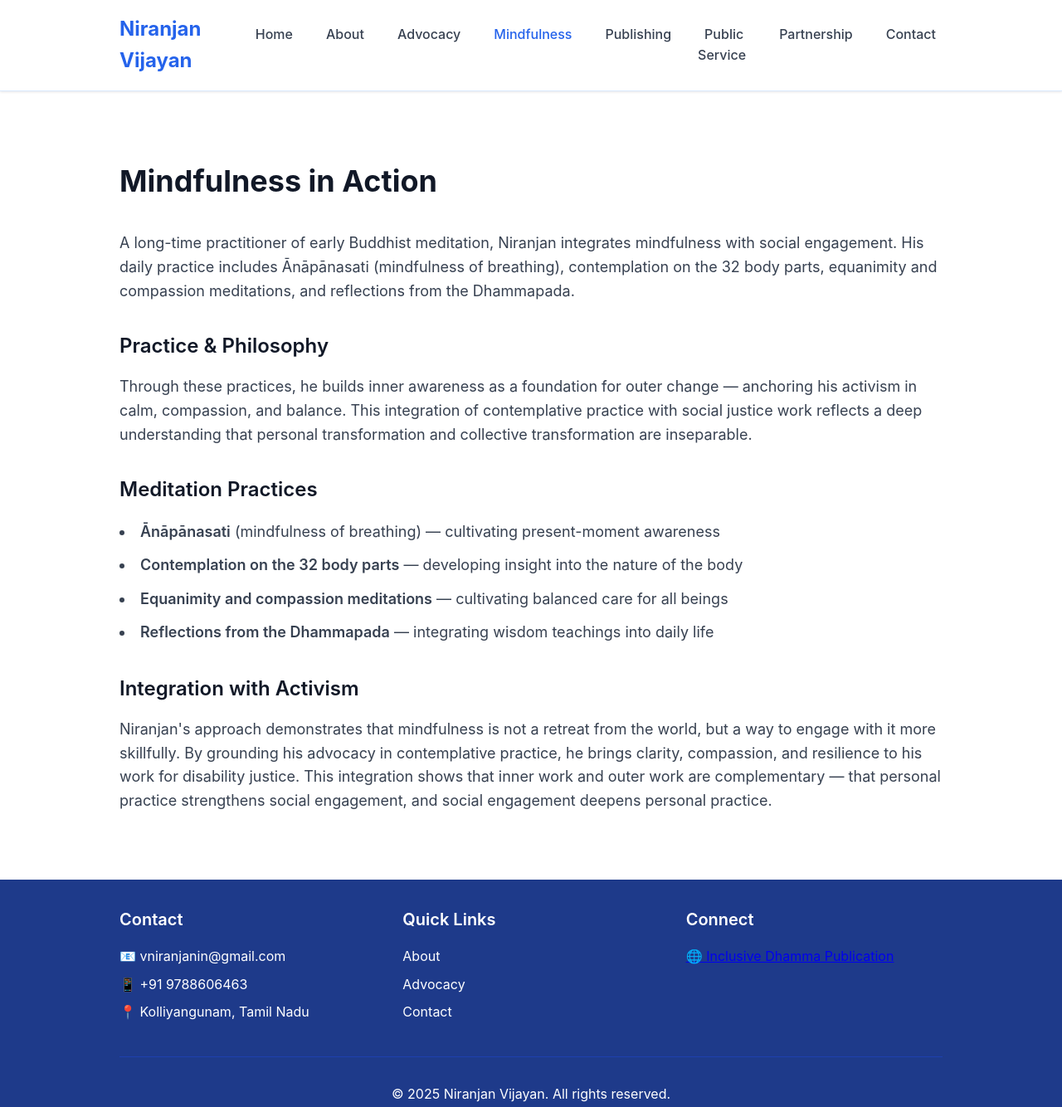
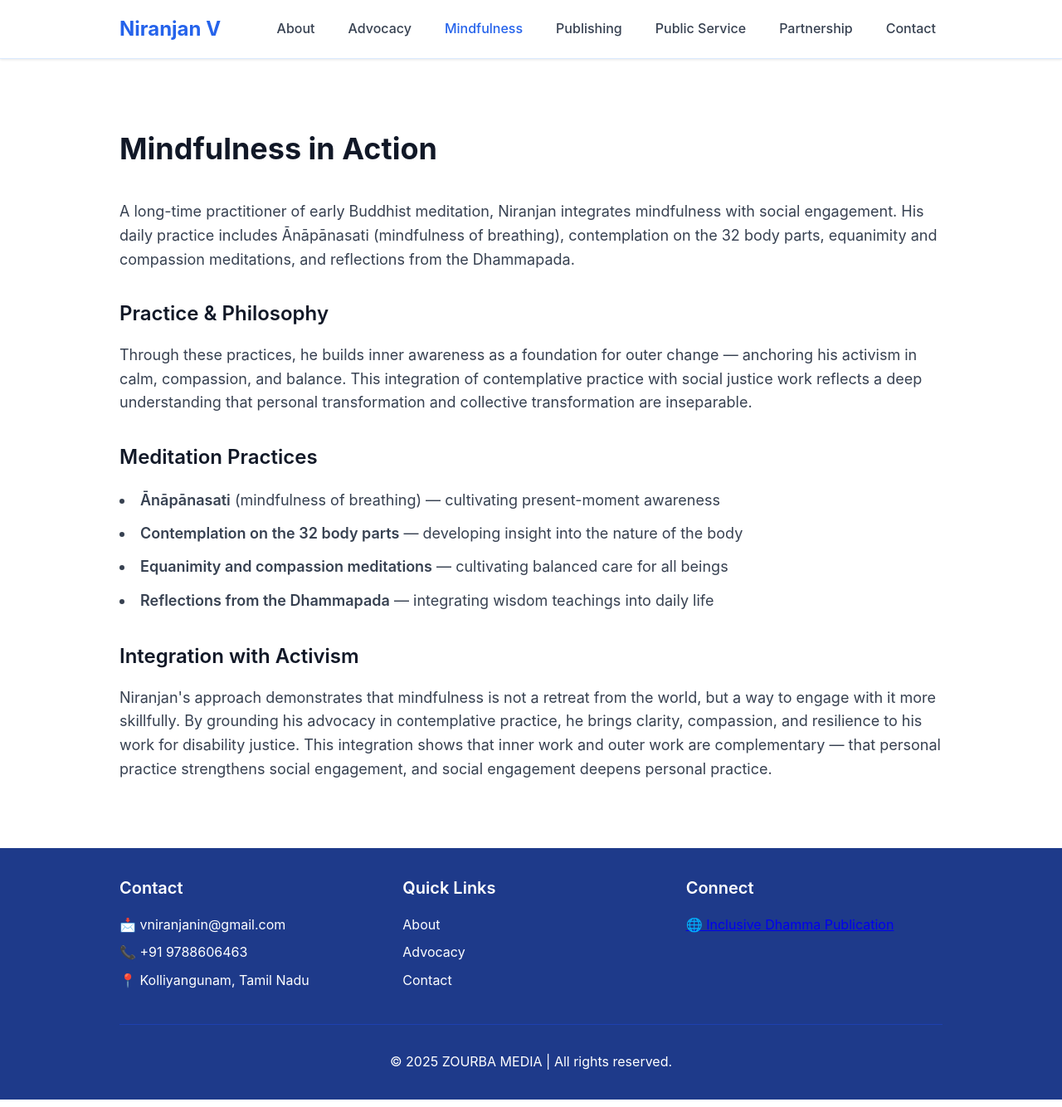
Before and after one commit to Solfeggi-o/niranjan, a website: page mindfulness.html in a window 1280 px wide. Shown: the whole page at 83% size. Drawn offline with Linux system fonts and the light colour scheme.

Commit message:
Update mindfulness.html

```diff
--- a/mindfulness.html
+++ b/mindfulness.html
@@ -13,9 +13,8 @@
     <header class="header" role="banner">
         <nav class="nav container" aria-label="Main navigation">
             <div class="nav-container">
-                <a href="index.html" class="logo">Niranjan Vijayan</a>
+                <a href="index.html" class="logo">Niranjan V</a>
                 <ul class="nav-links desktop-nav" role="list">
-                    <li><a href="index.html">Home</a></li>
                     <li><a href="about.html">About</a></li>
                     <li><a href="advocacy.html">Advocacy</a></li>
                     <li><a href="mindfulness.html" class="active">Mindfulness</a></li>
@@ -89,8 +88,8 @@
                 <div>
                     <h2 class="footer-title">Contact</h2>
                     <address class="footer-address">
-                        <p><a href="mailto:vniranjanin@gmail.com">📧 vniranjanin@gmail.com</a></p>
-                        <p><a href="tel:+919788606463">📱 +91 9788606463</a></p>
+                        <p><a href="mailto:vniranjanin@gmail.com">📩 vniranjanin@gmail.com</a></p>
+                        <p><a href="tel:+919788606463">📞 +91 9788606463</a></p>
                         <p>📍 Kolliyangunam, Tamil Nadu</p>
                     </address>
                 </div>
@@ -110,7 +109,7 @@
                 </div>
             </div>
             <div class="footer-bottom">
-                <p>&copy; <span id="current-year"></span> Niranjan Vijayan. All rights reserved.</p>
+                <p>&copy; <span id="current-year"></span> ZOURBA MEDIA | All rights reserved.</p>
             </div>
         </div>
     </footer>
```
